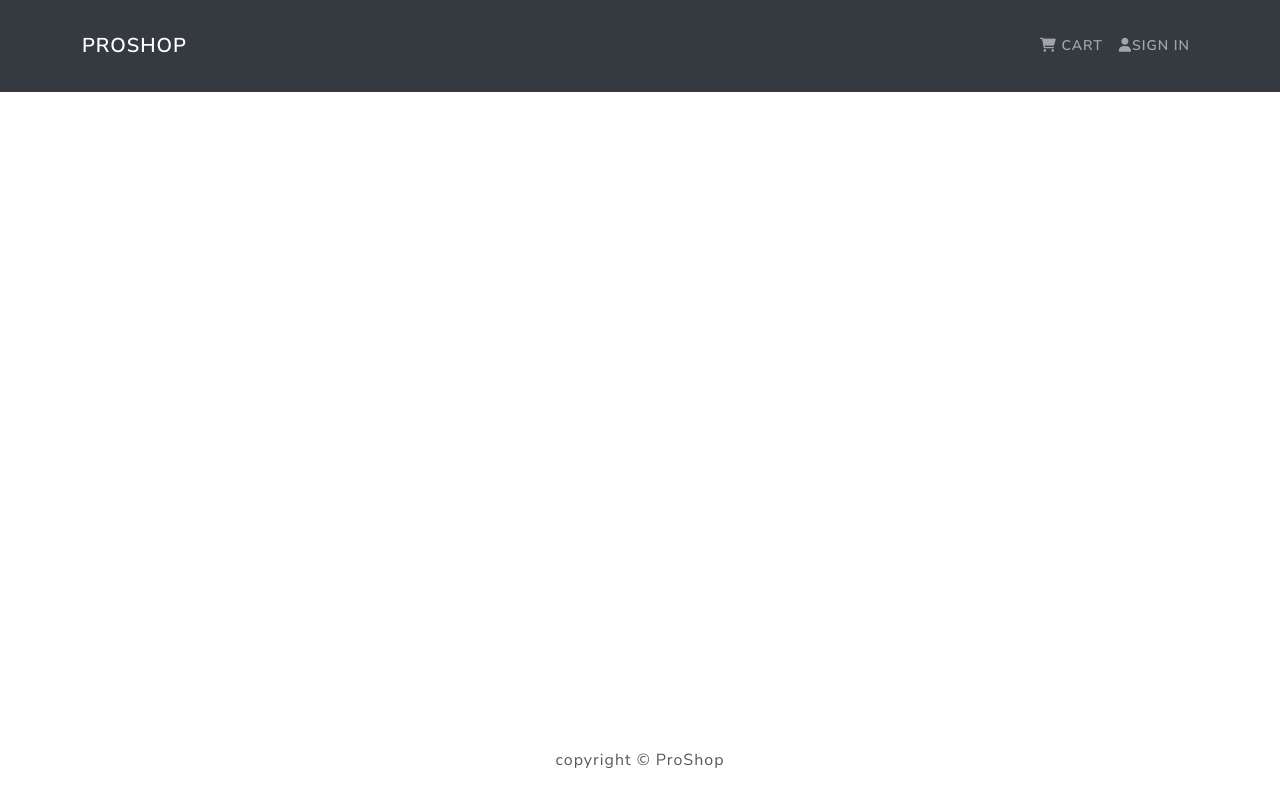
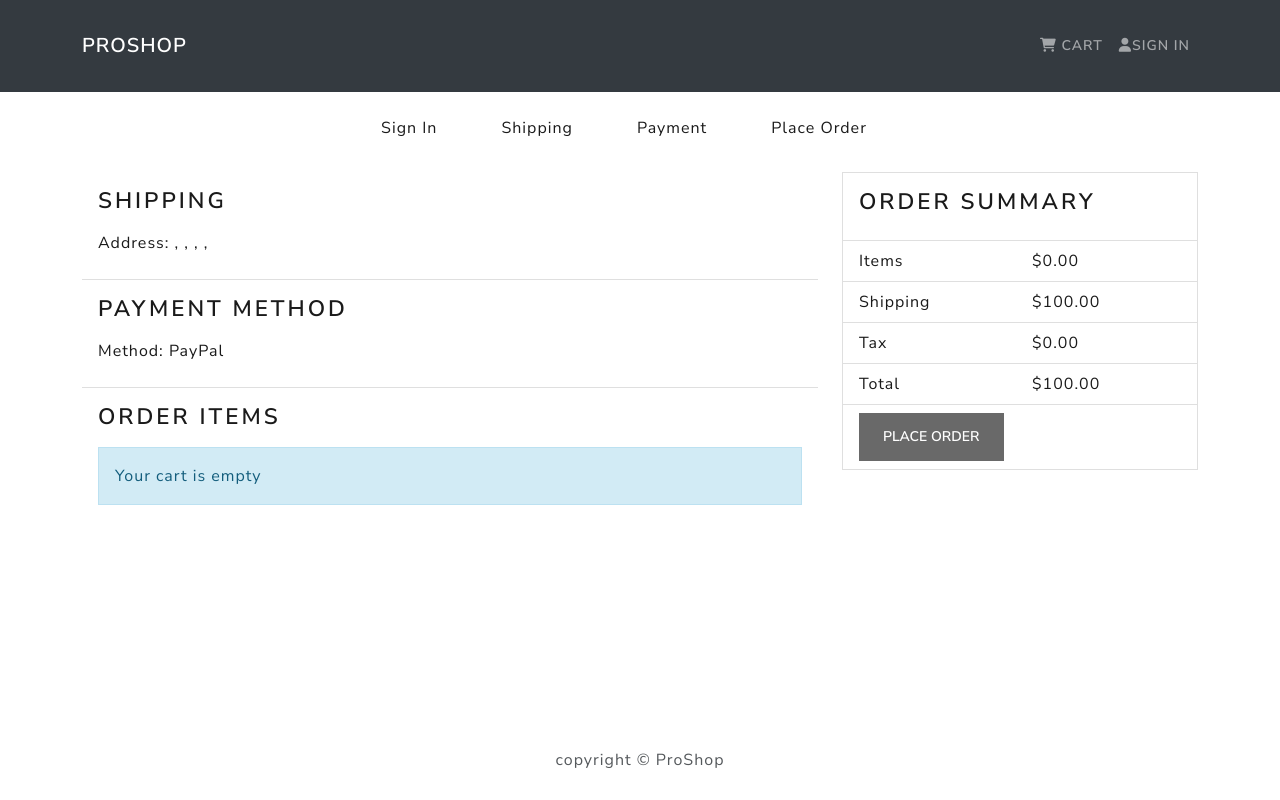
Before and after one commit to SinchowGit/ProShop, a React (Create React App) app in the folder frontend/: page /placeorder in a window 1280 px wide. Built offline with nearby package versions, Linux system fonts and the light colour scheme.

Commit message:
Order Place Screen

```diff
--- a/frontend/src/App.js
+++ b/frontend/src/App.js
@@ -13,6 +13,7 @@ import RegisterScreen from "./screens/RegisterScreen";
 import ProfileScreen from "./screens/ProfileScreen";
 import ShippingScreen from "./screens/ShippingScreen";
 import PaymentScreen from "./screens/PaymentScreen";
+import PlaceOrderScreen from "./screens/PlaceOrderScreen";
 
 
 const App = () => {
@@ -31,6 +32,7 @@ const App = () => {
             <Route path="/profile" element={<ProfileScreen />} />
             <Route path="/shipping" element={<ShippingScreen />} />
             <Route path="/payment" element={<PaymentScreen />} />
+            <Route path="/placeorder" element={<PlaceOrderScreen />} />
           </Routes>
         </Container>
       </main>
--- /dev/null
+++ b/frontend/src/screens/PlaceOrderScreen.js
@@ -0,0 +1,125 @@
+import React, { useState } from 'react'
+import { useNavigate, Link } from 'react-router-dom'
+import { Button, Row, Col, ListGroup, Image, Card } from 'react-bootstrap'
+import { useSelector, useDispatch } from 'react-redux'
+import CheckoutSteps from '../components/CheckoutSteps'
+import Message from '../components/Message'
+
+import { saveShippingAddress } from '../actions/cartActions'
+
+const PlaceOrderScreen = () => {
+    const cart = useSelector(state => state.cart)
+
+    // Calculate price
+    const addDecimal = (num) => {
+        return (Math.round(num*100) / 100).toFixed(2)
+    }
+
+    cart.itemsPrice = addDecimal(cart.cartItems.reduce((acc,item)=> acc + item.qty * item.price ,0).toFixed(2))
+    cart.shippingPrice = addDecimal(cart.itemsPrice > 100 ? 0 : 100)
+    cart.taxPrice = addDecimal(Number((0.15 * cart.itemsPrice).toFixed(2)))
+    cart.totalPrice = addDecimal(Number(cart.itemsPrice) + Number(cart.shippingPrice) + Number(cart.taxPrice))
+
+    const placeOrderHandler = e => {
+
+    }
+
+  return (
+    <>
+        <CheckoutSteps step1 step2 step3 step4 />
+        <Row>
+            <Col md={8}>
+                <ListGroup variant='flush'>
+                    <ListGroup.Item>
+                        <h2>Shipping</h2>
+                        <p>
+                            <strong>Address: </strong>
+                            {cart.shippingAddress.address}, {cart.shippingAddress.city}, {cart.shippingAddress.address}, {cart.shippingAddress.postalCode}, {cart.shippingAddress.country}
+                        </p>
+                    </ListGroup.Item>
+
+                    <ListGroup.Item>
+                        <h2>Payment Method</h2>
+                        <p>
+                            <strong>Method: </strong>
+                            {cart.paymentMethod}
+                        </p>
+                    </ListGroup.Item>
+
+                    <ListGroup.Item>
+                        <h2>Order Items</h2>
+                        <ListGroup variant='flush'>
+                        {cart.cartItems.length === 0 ? <Message>Your cart is empty</Message>
+                        : (
+                            cart.cartItems.map((item, index) => (
+                                <ListGroup.Item key={index}>
+                                    <Row>
+                                        <Col md={1}>
+                                            <Image src={item.image} alt={item.name} fluid />
+                                        </Col>
+                                        <Col md={7}>
+                                            <Link to={`/product/${item.product}`}>{item.name}</Link>
+                                        </Col>
+                                        <Col md={4}>
+                                            {item.qty} X ${item.price} = ${item.price*item.qty}
+                                        </Col>
+                                    </Row>
+                                </ListGroup.Item>
+                            ))
+                        )}
+                        </ListGroup>
+                    </ListGroup.Item>
+                </ListGroup>
+            </Col>
+            <Col md={4}>
+                <Card>
+                    <ListGroup variant='flush'>
+                        <ListGroup.Item>
+                            <h2>Order Summary</h2>
+                        </ListGroup.Item>
+                        <ListGroup.Item>
+                            <Row>
+                                <Col>Items</Col>
+                                <Col>
+                                    ${cart.itemsPrice}
+                                </Col>
+                            </Row>
+                        </ListGroup.Item>
+                        <ListGroup.Item>
+                            <Row>
+                                <Col>Shipping</Col>
+                                <Col>
+                                    ${cart.shippingPrice}
+                                </Col>
+                            </Row>
+                        </ListGroup.Item>
+                        <ListGroup.Item>
+                            <Row>
+                                <Col>Tax</Col>
+                                <Col>
+                                    ${cart.taxPrice}
+                                </Col>
+                            </Row>
+                        </ListGroup.Item>
+                        <ListGroup.Item>
+                            <Row>
+                                <Col>Total</Col>
+                                <Col>
+                                    ${cart.totalPrice}
+                                </Col>
+                            </Row>
+                        </ListGroup.Item>
+                        <ListGroup.Item>
+                            <Button type='button' className='btn-block' disabled={cart.cartItems.length === 0} onClick={placeOrderHandler}>
+                                Place Order
+                            </Button>
+                        </ListGroup.Item>
+                    </ListGroup>
+                </Card>
+            </Col>
+        </Row>
+    </>
+  )
+}
+
+export default PlaceOrderScreen
```
